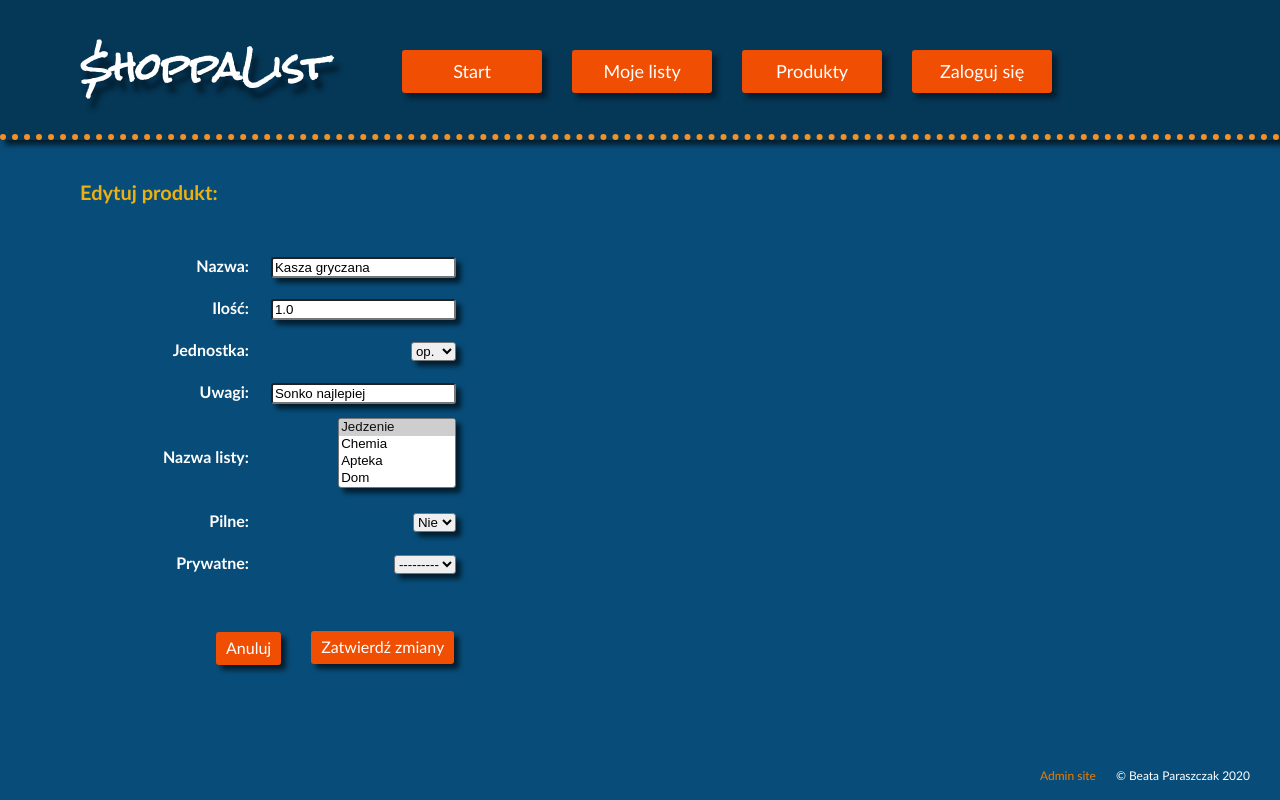
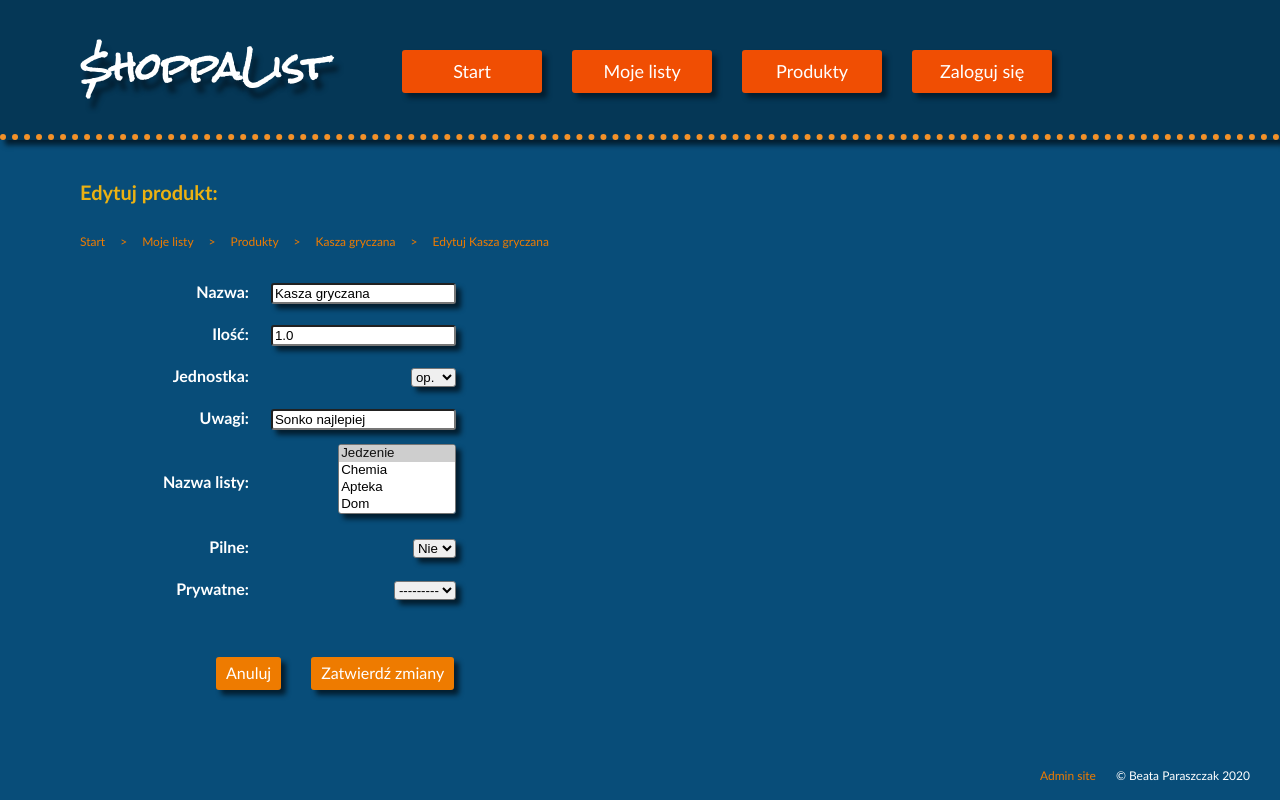
Before and after one commit to BParaszczak/shoppalist, a Django app: page /products/edit/1/ in a window 1280 px wide. Run offline with Django 3.2, Linux system fonts and the light colour scheme; data comes from the database, SQL or seed files in the repository; both versions use the stored data as it was after the commit.

Commit message:
'asdfgh'

```diff
--- a/shopping/static/shopping/style.css
+++ b/shopping/static/shopping/style.css
@@ -51,10 +51,28 @@ nav {
     font-size: 18px;
 }
 
+.breadcrumb {
+    display: flex;
+    font-size: 12px !important;
+    color: #ee7b00 !important;
+    padding: 0 !important;
+    margin-bottom: 20px;
+}
+
+.breadcrumb li {
+    font-size: 12px !important;
+    color: #ee7b00 !important;
+    margin-right: 15px;
+}
+
+.breadcrumb li a {
+    font-size: 12px !important;
+    color: #ee7b00 !important;
+}
 
 h3 {
     margin-top: 40px;
-    padding: 0 0 20px 80px;
+    padding: 0 0 10px 80px;
     font-size: 20px;
     color: #ebb112;
 }
@@ -157,7 +175,7 @@ small a {
     font-weight: 500;
     text-decoration: none;
     font-size: 16px;
-    background-color: #f04e03;
+    background-color: #ee7b00;
     border: none;
     border-radius: 3px;
     box-shadow: 5px 5px 5px #031e30;
--- a/shopping/templates/shopping/cat_list.html
+++ b/shopping/templates/shopping/cat_list.html
@@ -1,6 +1,11 @@
 {% extends "base.html" %}
 
 {% block content %}
+<ul class="breadcrumb">
+    <li><a href="{% url 'index' %}">Start</a></li>
+    <li>&gt</li>
+    <li><a href="{% url 'categories' %}"></a>Moje listy</li>
+</ul>
 <ul>
     {% for cat in object_list %}
     <li><a href="{% url 'category' cat.pk %}">{{ cat }} ({{ cat.liczba }})</a></li>
--- a/shopping/templates/shopping/p_edit.html
+++ b/shopping/templates/shopping/p_edit.html
@@ -1,7 +1,17 @@
 {% extends "base.html" %}
 
 {% block content %}
-
+<ul class="breadcrumb">
+    <li><a href="{% url 'index' %}">Start</a></li>
+    <li>&gt</li>
+    <li><a href="{% url 'categories' %}">Moje listy</a></li>
+    <li>&gt</li>
+    <li><a href="{% url 'products' %}">Produkty</a></li>
+    <li>&gt</li>
+    <li><a href="{% url 'product' pk=object.pk %}">{{ object.name }}</a></li>
+    <li>&gt</li>
+    <li><a href="{% url 'p_edit' pk=object.pk %}">Edytuj {{ object.name }}</a></li>
+</ul>
 <form method="post">
     {% csrf_token %}
     <table>{{ form.as_table }}</table>
```
Also changed, not shown: shopping/templates/shopping/c_add.html (+7 -0 lines), shopping/templates/shopping/c_delete.html (+9 -1 lines), shopping/templates/shopping/c_edit.html (+9 -1 lines), shopping/templates/shopping/category.html (+12 -2 lines), shopping/templates/shopping/p_add.html (+9 -0 lines), shopping/templates/shopping/p_delete.html (+11 -1 lines), shopping/templates/shopping/product.html (+9 -1 lines), shopping/templates/shopping/product_list.html (+7 -0 lines), db.sqlite3.
